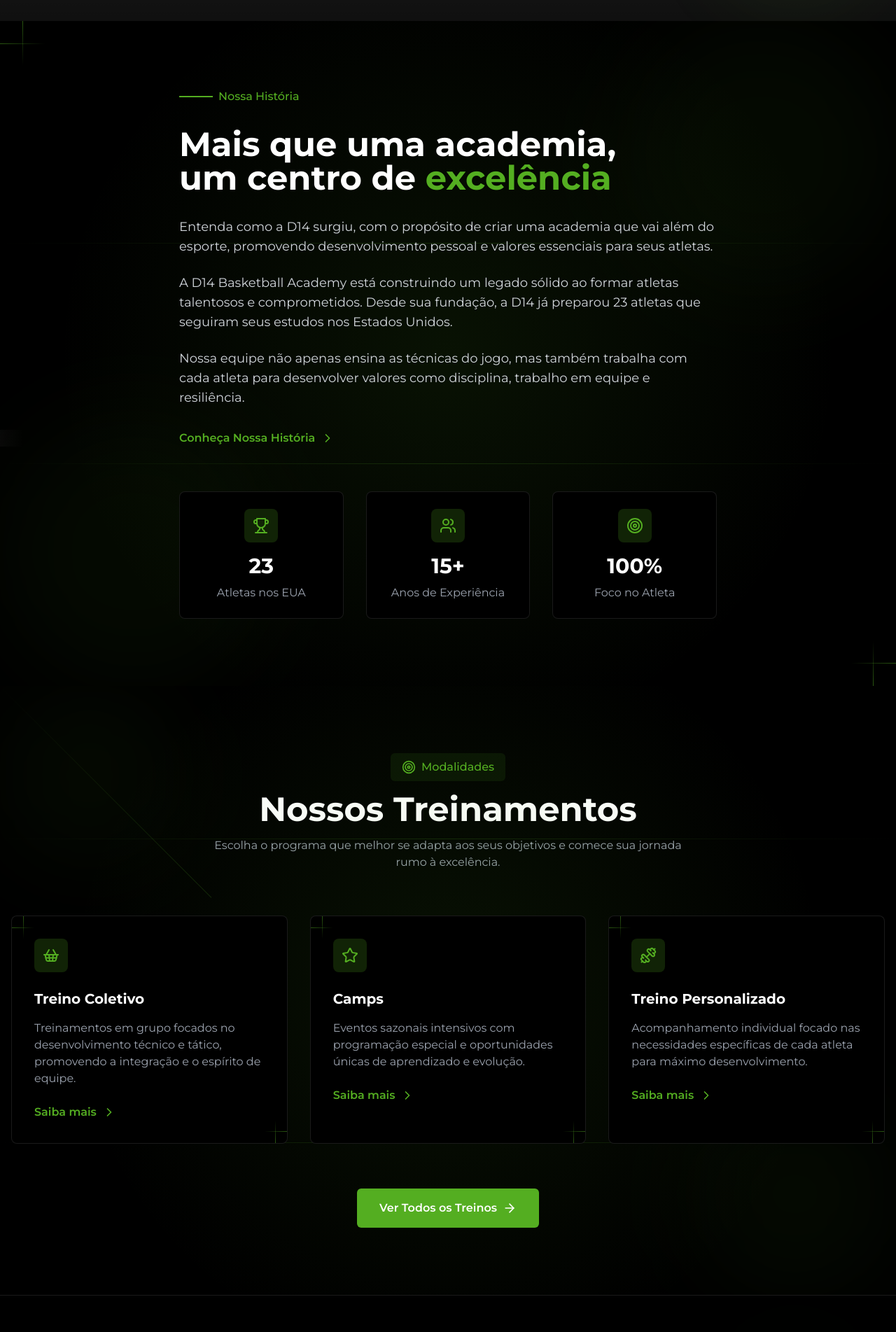
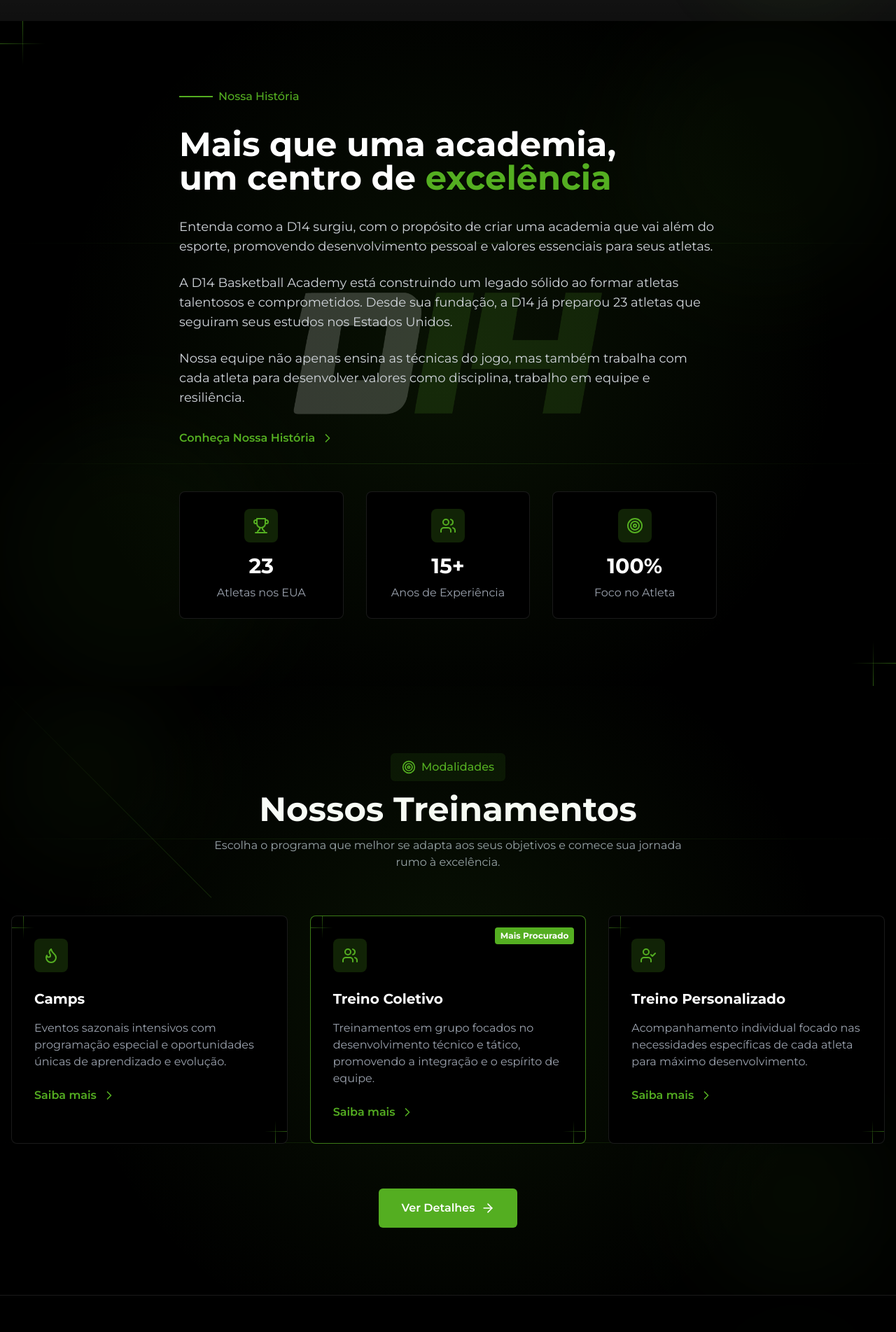
Before and after one commit to zeguicosta/D14-Basketball-Academy, a React (Vite) app: page / in a window 1280 px wide. Shown: the part 770-2673 px from the top of the page at 70% size. Built offline with nearby package versions, Linux system fonts and the light colour scheme; grey boxes are pictures that could not be loaded.

Commit message:
atualizações na página home, adição de logo e correção nas animações dos cards

```diff
--- a/src/routes/Home.jsx
+++ b/src/routes/Home.jsx
@@ -12,9 +12,13 @@
   Mail,
   MapPin,
   MessageCircle, // Assuming this is WhatsApp icon
-  Target as TargetIcon2 // Added import for the subtitle icon
+  Target as TargetIcon2, // Added import for the subtitle icon
+  Flame,
+  UserCheck,
+  Users as UsersGroup
 } from 'lucide-react';
 import { Link, useNavigate } from 'react-router-dom';
+import LogoBlanco from '../assets/logo.png'; // Import the white logo
 
 // Renamed Hero to Home
 export function Home() {
@@ -50,7 +54,7 @@
           <div className="absolute inset-0 bg-gradient-to-b from-black/80 via-black/70 to-black/90" />
         </div>
 
-        {/* Enhanced decorative elements */}
+        {/* Enhanced decorative elements (removed z-10) */}
         <motion.div
           className="absolute inset-0 pointer-events-none"
           initial={{ opacity: 0 }}
@@ -78,7 +82,7 @@
           <div className="absolute right-0 bottom-0 w-1/3 h-px bg-gradient-to-l from-transparent to-[#54AE21]/20 origin-right -rotate-45" />
         </motion.div>
 
-        {/* Content */}
+        {/* Content (ensure z-index is highest) */}
         <div className="relative container mx-auto px-4 min-h-screen flex items-center justify-center text-center">
           <div className="max-w-3xl">
             <motion.h1
@@ -201,6 +205,14 @@
 
       {/* About Section */}
       <section className="py-24 bg-black relative overflow-hidden">
+        {/* Added Subtle Background Logo Here */}
+        <img
+          src={LogoBlanco}
+          alt="D14 Logo Watermark"
+          className="absolute top-1/4 md:top-1/2 left-1/2 -translate-x-1/2 -translate-y-1/2 w-full h-full md:w-2/3 md:h-2/3 object-contain opacity-20 pointer-events-none z-0"
+        />
+
+        {/* Decorative elements for About Section */}
         <motion.div
           className="absolute inset-0 pointer-events-none"
           initial={{ opacity: 0 }}
@@ -231,7 +243,8 @@
           </div>
         </motion.div>
 
-        <div className="container mx-auto px-4 relative">
+        {/* About Section Content Container (Added z-10) */}
+        <div className="container mx-auto px-4 relative z-10">
           <motion.div
             className="max-w-3xl mx-auto text-center sm:text-left" // Center text on mobile
             initial={{ opacity: 0, y: 30 }}
@@ -279,7 +292,6 @@
                 >
                   <span className="relative z-10">Conheça Nossa História</span>
                   <ChevronRight className="h-5 w-5 group-hover:translate-x-1 transition-transform relative z-10" />
-                  <div className="absolute inset-0 bg-gradient-to-r from-transparent via-white/10 to-transparent translate-x-[-200%] group-hover:translate-x-[200%] transition-transform duration-1000" />
                 </Link>
               </motion.div>
             </div>
@@ -289,9 +301,13 @@
                 className="border border-white/10 rounded-lg p-6 bg-black relative overflow-hidden group text-center" // Center text
                 initial={{ opacity: 0, y: 20 }}
                 whileInView={{ opacity: 1, y: 0 }}
-                transition={{ duration: 0.5, delay: 0.1 }}
+                // Increased y duration slightly to 0.2s for smoother hover
+                transition={{
+                  opacity: { type: "tween", ease: "easeOut", duration: 0.5, delay: 0.1 },
+                  y: { type: "tween", ease: "easeInOut", duration: 0.2 } // Changed from 0.1 to 0.2
+                }}
+                whileHover={{ y: -5 }}
                 viewport={{ once: true }}
-                whileHover={{ y: -5 }}
               >
                 <div className="absolute inset-0 bg-gradient-to-br from-[#54AE21]/10 to-transparent opacity-0 group-hover:opacity-100 transition-opacity" />
                 {/* Center icon */}
@@ -306,9 +322,13 @@
                 className="border border-white/10 rounded-lg p-6 bg-black relative overflow-hidden group text-center" // Center text
                 initial={{ opacity: 0, y: 20 }}
                 whileInView={{ opacity: 1, y: 0 }}
-                transition={{ duration: 0.5, delay: 0.2 }}
+                // Increased y duration slightly to 0.2s for smoother hover
+                transition={{
+                  opacity: { type: "tween", ease: "easeOut", duration: 0.5, delay: 0.2 },
+                  y: { type: "tween", ease: "easeInOut", duration: 0.2 } // Changed from 0.1 to 0.2
+                }}
+                whileHover={{ y: -5 }}
                 viewport={{ once: true }}
-                whileHover={{ y: -5 }}
               >
                 <div className="absolute inset-0 bg-gradient-to-br from-[#54AE21]/10 to-transparent opacity-0 group-hover:opacity-100 transition-opacity" />
                 {/* Center icon */}
@@ -323,9 +343,13 @@
                 className="border border-white/10 rounded-lg p-6 bg-black relative overflow-hidden group text-center" // Center text
                 initial={{ opacity: 0, y: 20 }}
                 whileInView={{ opacity: 1, y: 0 }}
-                transition={{ duration: 0.5, delay: 0.3 }}
+                // Increased y duration slightly to 0.2s for smoother hover
+                transition={{
+                  opacity: { type: "tween", ease: "easeOut", duration: 0.5, delay: 0.3 },
+                  y: { type: "tween", ease: "easeInOut", duration: 0.2 } // Changed from 0.1 to 0.2
+                }}
+                whileHover={{ y: -5 }}
                 viewport={{ once: true }}
-                whileHover={{ y: -5 }}
               >
                 <div className="absolute inset-0 bg-gradient-to-br from-[#54AE21]/10 to-transparent opacity-0 group-hover:opacity-100 transition-opacity" />
                  {/* Center icon */}
@@ -387,32 +411,55 @@
 
           <div className="grid grid-cols-1 md:grid-cols-3 gap-8">
             {[
+              // Reordered: Camps first
               {
-                icon: Basketball, // Changed from Users
+                icon: Flame, // Changed from Star
+                title: "Camps",
+                description: "Eventos sazonais intensivos com programação especial e oportunidades únicas de aprendizado e evolução."
+              },
+              // Reordered: Treino Coletivo second
+              {
+                icon: UsersGroup, // Changed from Basketball
                 title: "Treino Coletivo",
                 description: "Treinamentos em grupo focados no desenvolvimento técnico e tático, promovendo a integração e o espírito de equipe."
               },
+              // Treino Personalizado remains last
               {
-                icon: Star, // Changed from Award/Trophy
-                title: "Camps",
-                description: "Eventos sazonais intensivos com programação especial e oportunidades únicas de aprendizado e evolução."
-              },
-              {
-                icon: Dumbbell, // Changed from Target
+                icon: UserCheck, // Changed from Dumbbell
                 title: "Treino Personalizado",
                 description: "Acompanhamento individual focado nas necessidades específicas de cada atleta para máximo desenvolvimento."
               }
-            ].map((program, index) => (
+            ].map((program, index) => {
+              const isHighlighted = program.title === "Treino Coletivo"; // Check if it's the card to highlight
+
+              return (
                 <motion.div
                   key={program.title}
-                className="bg-black border border-white/10 p-8 rounded-lg hover:border-[#54AE21]/50 group cursor-pointer relative overflow-hidden text-center sm:text-left"
+                  // Conditional classes for highlighting
+                  className={`bg-black p-8 rounded-lg group cursor-pointer relative overflow-hidden text-center sm:text-left
+                    ${isHighlighted
+                      // Changed border to 1px with opacity, kept elevation
+                      ? 'border border-[#54AE21]/70 md:-translate-y-4'
+                      : 'border border-white/10 hover:border-[#54AE21]/50'}
+                  `}
                   initial={{ opacity: 0, y: 20 }}
                   whileInView={{ opacity: 1, y: 0 }}
-                transition={{ duration: 0.5, delay: index * 0.1 }}
+                  transition={{
+                    opacity: { type: "tween", ease: "easeOut", duration: 0.5, delay: index * 0.1 },
+                    y: { type: "tween", ease: "easeInOut", duration: 0.2 }
+                  }}
                   whileHover={{ y: -5 }}
                   viewport={{ once: true }}
                   onClick={() => navigate('/treinamentos')}
                 >
+                  {/* Badge for highlighted card */}
+                  {isHighlighted && (
+                    // Changed badge text to "Mais Procurado"
+                    <div className="absolute top-4 right-4 bg-[#54AE21] text-white text-xs font-bold px-2 py-1 rounded">
+                      Mais Procurado
+                    </div>
+                  )}
+
                   {/* Card background effects */}
                   <div className="absolute inset-0 bg-gradient-to-br from-[#54AE21]/10 to-transparent opacity-0 group-hover:opacity-100 transition-opacity duration-400" />
                   <div className="absolute inset-0 bg-[radial-gradient(circle_at_50%_50%,rgba(84,174,33,0.1)_0%,transparent_60%)] opacity-0 group-hover:opacity-100 transition-opacity duration-400" />
@@ -439,7 +486,8 @@
                     <ChevronRight className="h-5 w-5 group-hover:translate-x-1 transition-transform" />
                   </div>
                 </motion.div>
-            ))}
+              );
+            })}
           </div>
             {/* Added button to see all trainings */}
             <div className="text-center mt-16">
@@ -450,10 +498,11 @@
                          whileTap={{ scale: 0.95 }}
                          initial={{ opacity: 0, y: 20 }}
                          whileInView={{ opacity: 1, y: 0 }}
-                         transition={{ duration: 0.5 }}
+                         // Reduced whileInView duration for faster appearance
+                         transition={{ duration: 0.2 }}
                          viewport={{ once: true }}
                      >
-                         <span className="relative z-10">Ver Todos os Treinos</span>
+                         <span className="relative z-10">Ver Detalhes</span>
                          <ArrowRight className="h-5 w-5 group-hover:translate-x-1 transition-transform relative z-10" />
                          <div className="absolute inset-0 bg-gradient-to-r from-transparent via-white/10 to-transparent translate-x-[-200%] group-hover:translate-x-[200%] transition-transform duration-1000" />
                      </motion.button>
--- a/src/routes/Treinamentos.jsx
+++ b/src/routes/Treinamentos.jsx
@@ -31,6 +31,7 @@
 import FAQAccordion from '../components/Accordion';
 import FloatingPhone from '../components/FloatingPhone';
 import Timer from '../components/Timer';
+import LogoPreta from '../assets/logopreta.png';
 
 // Import new gallery images
 import slide1 from '../assets/slide1.jpg';
@@ -95,11 +96,14 @@
     return (
     <div className="bg-white">
       {/* Clean Hero Section Style */}
-      <div className="relative bg-white py-28 md:py-40"> {/* White background, adjusted padding */}
-        {/* Removed background image and decorative elements */}
+      <div className="relative bg-white py-28 md:py-40 overflow-hidden">
+        <img
+          src={LogoPreta}
+          alt="Background Logo"
+          className="absolute inset-0 w-full h-full object-contain object-center opacity-5 pointer-events-none z-0 scale-150 blur-sm"
+        />
 
-        {/* Centered Content */}
-        <div className="relative container mx-auto px-4 flex items-center justify-center text-center">
+        <div className="relative container mx-auto px-4 flex items-center justify-center text-center z-10">
           <div className="max-w-3xl">
             <motion.div
               className="text-center mb-8"
```
Also changed, not shown: src/routes/Sobre.jsx (+20 -8 lines). Lines whose indentation alone changed are shown as unchanged.
